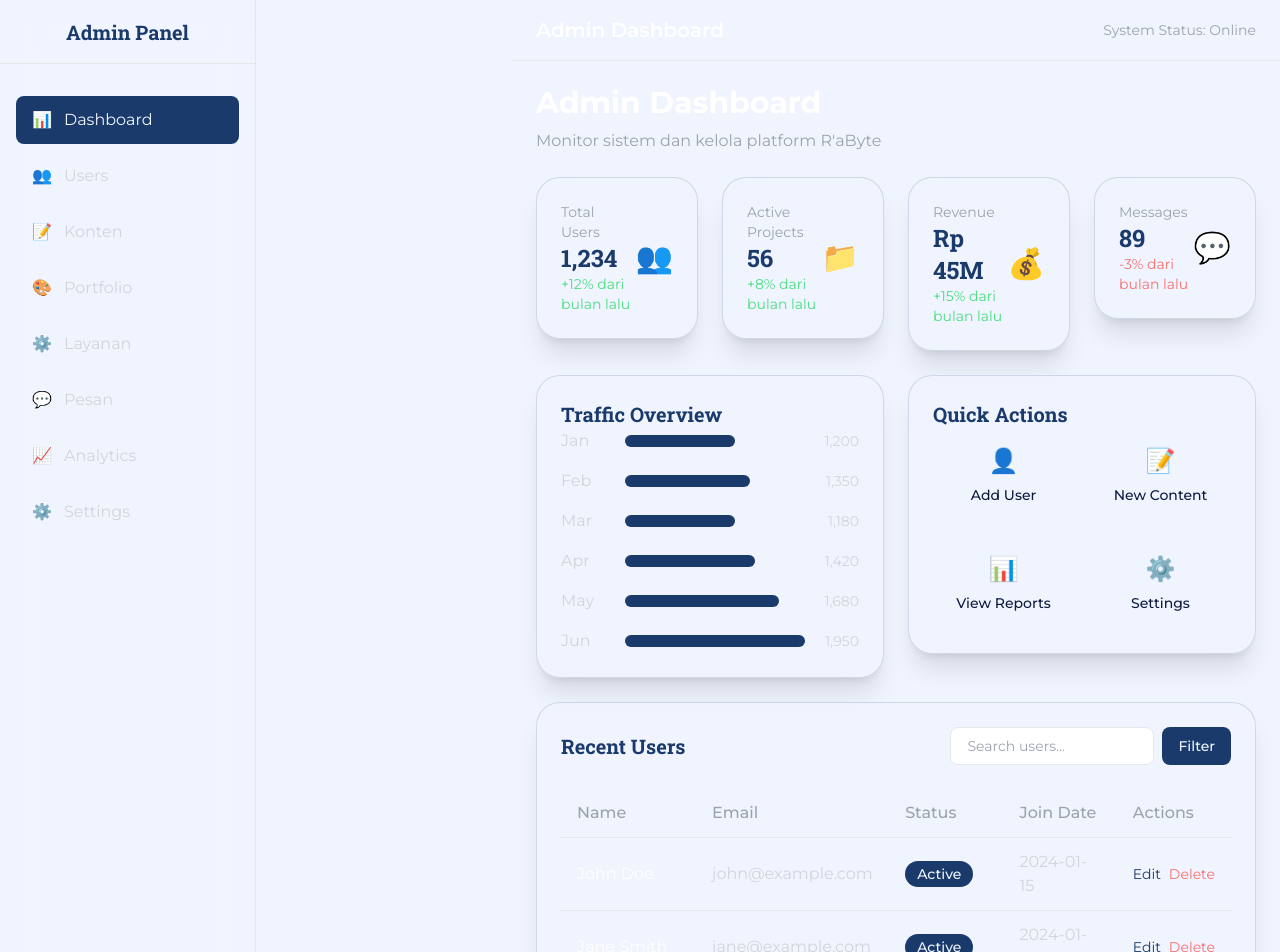
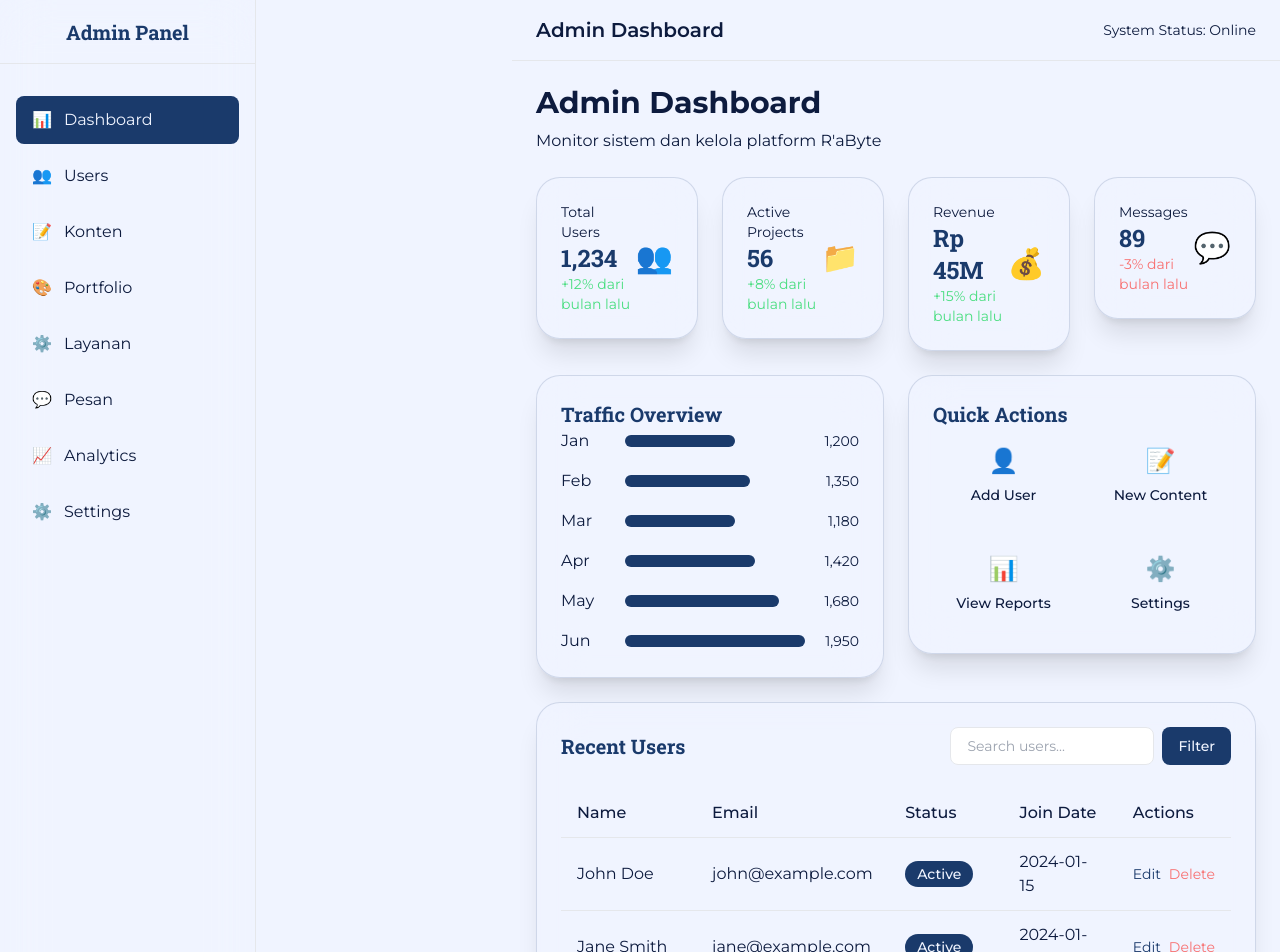
Before and after one commit to BangYahya01/EraByte, a Next.js app: page /admin in a window 1280 px wide. Shown: the top 952 px of the page. Built offline with nearby package versions, Linux system fonts and the light colour scheme.

Commit message:
style: fix text visibility in light mode across components and pages

```diff
--- a/src/app/admin/layout.tsx
+++ b/src/app/admin/layout.tsx
@@ -41,7 +41,7 @@ export default function AdminLayout({
                 className={`flex items-center px-4 py-3 rounded-lg transition-colors ${
                   pathname === item.href
                     ? 'bg-primary text-secondary'
-                    : 'text-gray-300 hover:bg-primary/10 hover:text-primary'
+                    : 'text-foreground/70 hover:bg-primary/10 hover:text-primary'
                 }`}
               >
                 <span className="mr-3">{item.icon}</span>
@@ -58,7 +58,7 @@ export default function AdminLayout({
               </div>
               <div>
                 <p className="font-medium text-sm">Super Admin</p>
-                <p className="text-xs text-gray-400">Administrator</p>
+                <p className="text-xs text-foreground/60">Administrator</p>
               </div>
             </div>
           </GlassCard>
@@ -71,15 +71,15 @@ export default function AdminLayout({
           <div className="flex items-center justify-between">
             <button
               onClick={() => setSidebarOpen(!sidebarOpen)}
-              className="lg:hidden text-gray-400 hover:text-primary"
+              className="lg:hidden text-foreground/60 hover:text-primary"
             >
               ☰
             </button>
-            <h1 className="text-xl font-semibold text-white lg:ml-0 ml-4">
+            <h1 className="text-xl font-semibold text-foreground lg:ml-0 ml-4">
               Admin Dashboard
             </h1>
             <div className="flex items-center space-x-4">
-              <span className="text-sm text-gray-400">System Status: Online</span>
+              <span className="text-sm text-foreground/60">System Status: Online</span>
             </div>
           </div>
         </header>
--- a/src/app/admin/page.tsx
+++ b/src/app/admin/page.tsx
@@ -35,8 +35,8 @@ export default function AdminDashboard() {
         initial={{ opacity: 0, y: 20 }}
         animate={{ opacity: 1, y: 0 }}
       >
-        <h1 className="text-3xl font-bold text-white mb-2">Admin Dashboard</h1>
-        <p className="text-gray-400">Monitor sistem dan kelola platform R&apos;aByte</p>
+        <h1 className="text-3xl font-bold text-foreground mb-2">Admin Dashboard</h1>
+        <p className="text-foreground/60">Monitor sistem dan kelola platform R&apos;aByte</p>
       </motion.div>
 
       {/* KPI Cards */}
@@ -51,7 +51,7 @@ export default function AdminDashboard() {
             <GlassCard className="p-6">
               <div className="flex items-center justify-between">
                 <div>
-                  <p className="text-gray-400 text-sm">{kpi.title}</p>
+                  <p className="text-foreground/60 text-sm">{kpi.title}</p>
                   <GoldText className="text-2xl font-bold">{kpi.value}</GoldText>
                   <p className={`text-sm ${kpi.trend === 'up' ? 'text-green-400' : 'text-red-400'}`}>
                     {kpi.change} dari bulan lalu
@@ -76,7 +76,7 @@ export default function AdminDashboard() {
             <div className="space-y-4">
               {trafficData.map((data) => (
                 <div key={data.month} className="flex items-center justify-between">
-                  <span className="text-gray-300 w-12">{data.month}</span>
+                  <span className="text-foreground/75 w-12">{data.month}</span>
                   <div className="flex-1 mx-4">
                     <div className="bg-secondary/30 rounded-full h-3">
                       <div
@@ -85,7 +85,7 @@ export default function AdminDashboard() {
                       ></div>
                     </div>
                   </div>
-                  <span className="text-gray-300 text-sm">{data.visitors.toLocaleString()}</span>
+                  <span className="text-foreground/75 text-sm">{data.visitors.toLocaleString()}</span>
                 </div>
               ))}
             </div>
@@ -135,7 +135,7 @@ export default function AdminDashboard() {
               <input
                 type="text"
                 placeholder="Search users..."
-                className="px-4 py-2 bg-secondary/50 border border-primary/30 rounded-lg focus:border-primary focus:outline-none text-white text-sm"
+                className="px-4 py-2 bg-secondary/50 border border-primary/30 rounded-lg focus:border-primary focus:outline-none text-foreground text-sm"
               />
               <button className="px-4 py-2 bg-primary text-secondary rounded-lg text-sm font-medium hover:bg-primary/80 transition-colors">
                 Filter
@@ -146,24 +146,24 @@ export default function AdminDashboard() {
             <table className="w-full">
               <thead>
                 <tr className="border-b border-primary/20">
-                  <th className="text-left py-3 px-4 text-gray-400 font-medium">Name</th>
-                  <th className="text-left py-3 px-4 text-gray-400 font-medium">Email</th>
-                  <th className="text-left py-3 px-4 text-gray-400 font-medium">Status</th>
-                  <th className="text-left py-3 px-4 text-gray-400 font-medium">Join Date</th>
-                  <th className="text-left py-3 px-4 text-gray-400 font-medium">Actions</th>
+                  <th className="text-left py-3 px-4 text-foreground/60 font-medium">Name</th>
+                  <th className="text-left py-3 px-4 text-foreground/60 font-medium">Email</th>
+                  <th className="text-left py-3 px-4 text-foreground/60 font-medium">Status</th>
+                  <th className="text-left py-3 px-4 text-foreground/60 font-medium">Join Date</th>
+                  <th className="text-left py-3 px-4 text-foreground/60 font-medium">Actions</th>
                 </tr>
               </thead>
               <tbody>
                 {recentUsers.map((user) => (
                   <tr key={user.email} className="border-b border-primary/10">
-                    <td className="py-3 px-4 text-white">{user.name}</td>
-                    <td className="py-3 px-4 text-gray-300">{user.email}</td>
+                    <td className="py-3 px-4 text-foreground">{user.name}</td>
+                    <td className="py-3 px-4 text-foreground/80">{user.email}</td>
                     <td className="py-3 px-4">
                       <Badge variant={user.status === "Active" ? "primary" : "secondary"}>
                         {user.status}
                       </Badge>
                     </td>
-                    <td className="py-3 px-4 text-gray-300">{user.joinDate}</td>
+                    <td className="py-3 px-4 text-foreground/80">{user.joinDate}</td>
                     <td className="py-3 px-4">
                       <div className="flex space-x-2">
                         <button className="text-primary hover:text-primary/80 text-sm">Edit</button>
--- a/src/app/portfolio/page.tsx
+++ b/src/app/portfolio/page.tsx
@@ -64,7 +64,7 @@ export default function Portfolio() {
             <h1 className="text-4xl sm:text-5xl md:text-6xl font-bold gradient-text mb-4 md:mb-6">
               Portfolio Kami
             </h1>
-            <p className="text-base sm:text-lg md:text-xl text-gray-300 max-w-2xl mx-auto px-2">
+            <p className="text-base sm:text-lg md:text-xl text-foreground/80 dark:text-gray-300 max-w-2xl mx-auto px-2">
               Kumpulan proyek terbaik yang telah kami kerjakan
             </p>
           </motion.div>
@@ -108,7 +108,7 @@ export default function Portfolio() {
                     <GoldText className="text-xl font-bold mb-2">
                       {project.title}
                     </GoldText>
-                    <p className="text-gray-300 mb-4">{project.description}</p>
+                    <p className="text-foreground/80 dark:text-gray-300 mb-4">{project.description}</p>
                     <div className="flex flex-wrap gap-2">
                       {project.tech.map((tech) => (
                         <Badge key={tech} variant="secondary" className="text-xs">
--- a/src/app/teknologi/page.tsx
+++ b/src/app/teknologi/page.tsx
@@ -88,7 +88,7 @@ export default function Teknologi() {
                 System Architecture
               </GoldText>
               <div className="w-full h-96 bg-gradient-to-br from-primary/10 to-secondary/50 rounded-2xl flex items-center justify-center">
-                <p className="text-gray-400">System Architecture Diagram akan ditampilkan di sini</p>
+                <p className="text-foreground/60">System Architecture Diagram akan ditampilkan di sini</p>
               </div>
             </GlassCard>
           </motion.div>
--- a/src/components/Services.tsx
+++ b/src/components/Services.tsx
@@ -37,8 +37,8 @@ export function Services() {
                 className="w-full"
               >
                 <div className="glass p-8 text-center hover:border-blue-500/50 transition-all h-full">
-                  <h3 className="text-2xl font-bold mb-4 text-blue-400">{s.title}</h3>
-                  <p className="text-gray-300">{s.desc}</p>
+                  <h3 className="text-2xl font-bold mb-4 text-blue-600 dark:text-blue-400">{s.title}</h3>
+                  <p className="text-foreground/80 dark:text-gray-300">{s.desc}</p>
                 </div>
               </Tilt>
             </motion.div>
```
Also changed, not shown: src/app/dashboard/layout.tsx (+5 -5 lines), src/app/dashboard/page.tsx (+5 -5 lines), src/components/Contact.tsx (+11 -11 lines).
